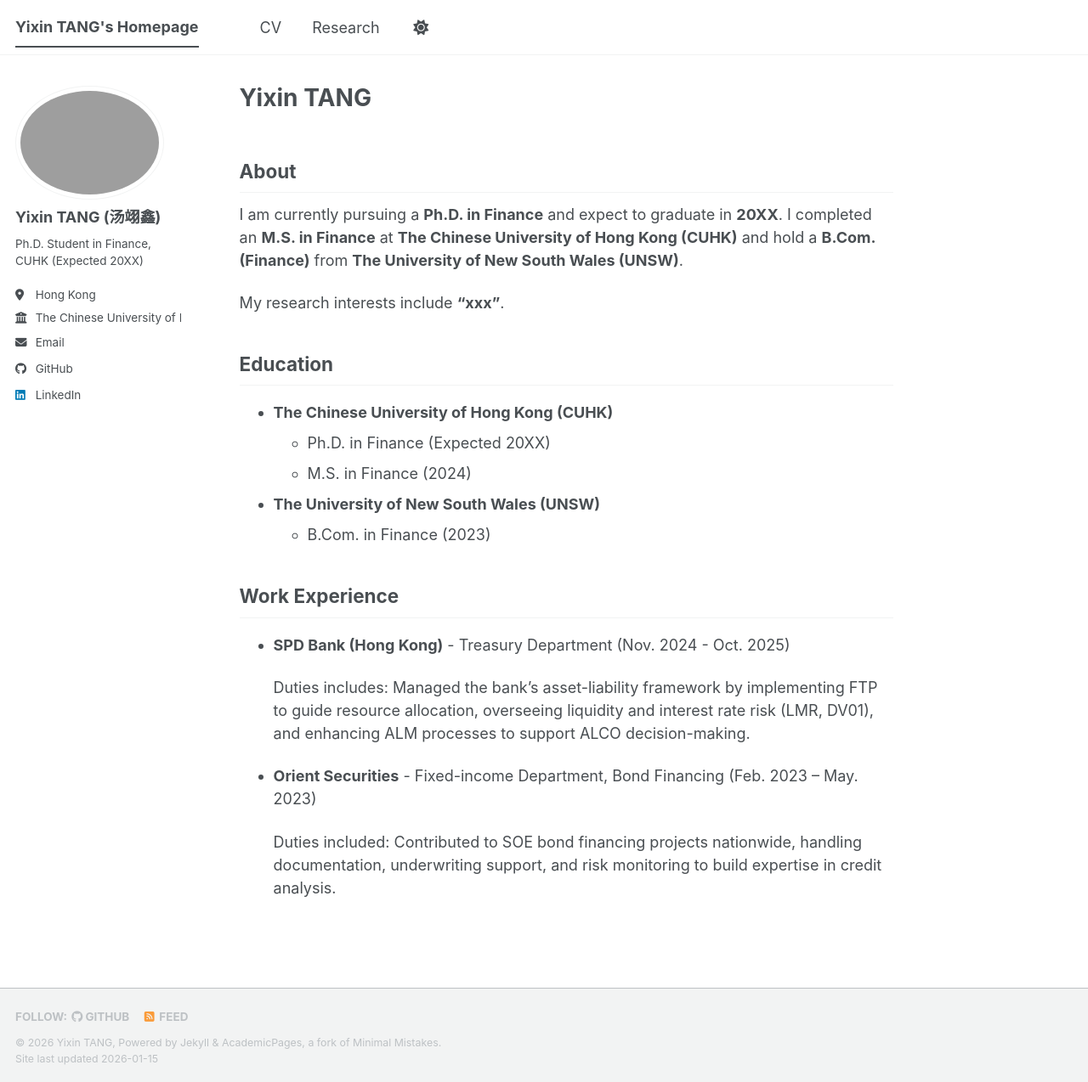
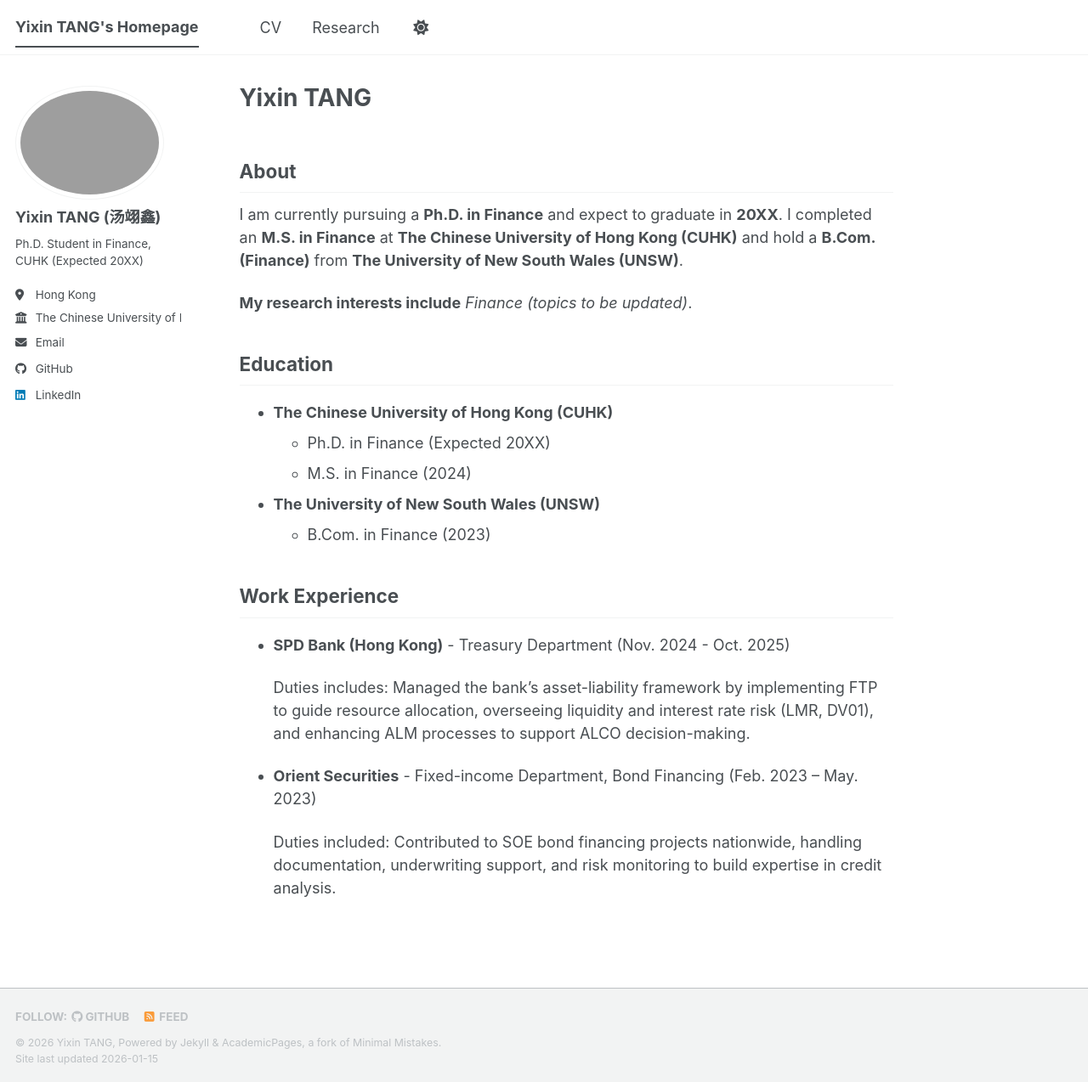
Before and after one commit to tyx0102/tyx0102.github.io, a Jekyll site: the page built from _pages/about.md, in a window 1280 px wide and 1274 px high. Shown: the whole window at 85% size. Built offline with Jekyll 4.4.1, drawn with Linux system fonts in a browser that asks for light colours; a script bundle is joined from its source files by our own code; library files that are not in the unit come from our copies.

Commit message:
Update about.md

```diff
--- a/_pages/about.md
+++ b/_pages/about.md
@@ -11,7 +11,7 @@
 
 I am currently pursuing a **Ph.D. in Finance** and expect to graduate in **20XX**. I completed an **M.S. in Finance** at **The Chinese University of Hong Kong (CUHK)** and hold a **B.Com. (Finance)** from **The University of New South Wales (UNSW)**.
 
-My research interests include **"xxx"**.
+**My research interests include** *Finance* *(topics to be updated)*.
 
 ## Education
 
```
